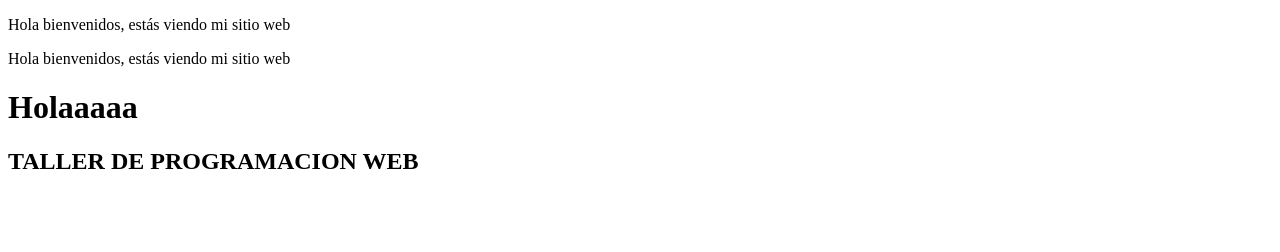
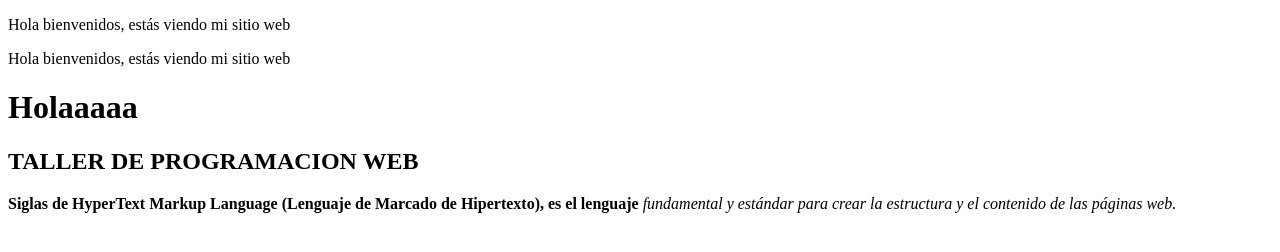
Before and after one commit to LuisEduardo444/Primer-Proyecto, a plain HTML site: page index.html in a window 1280 px wide. Drawn offline with Linux system fonts and the light colour scheme.

Commit message:
mas texto

```diff
--- a/index.html
+++ b/index.html
@@ -10,5 +10,7 @@
     <p>Hola bienvenidos, estás viendo mi sitio web</p>
     <h1>Holaaaaa</h1>
     <h2>TALLER DE PROGRAMACION WEB</h2>
+    <b>Siglas de HyperText Markup Language (Lenguaje de Marcado de Hipertexto), es el lenguaje </b>
+    <i>fundamental y estándar para crear la estructura y el contenido de las páginas web.</i>
 </body>
 </html>
```
